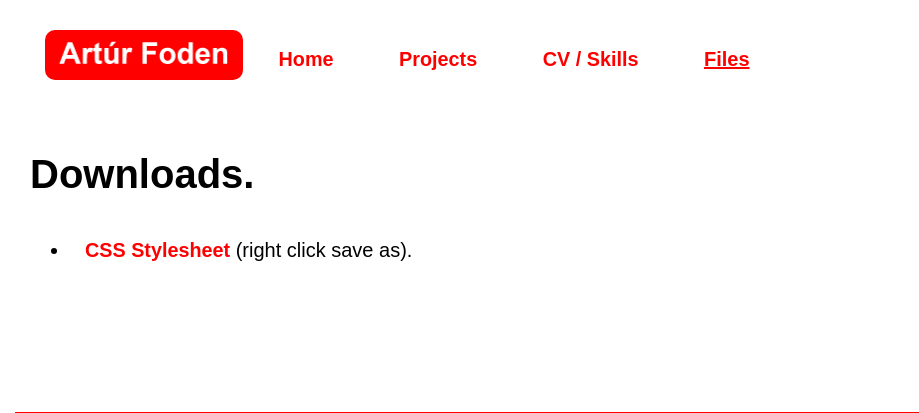
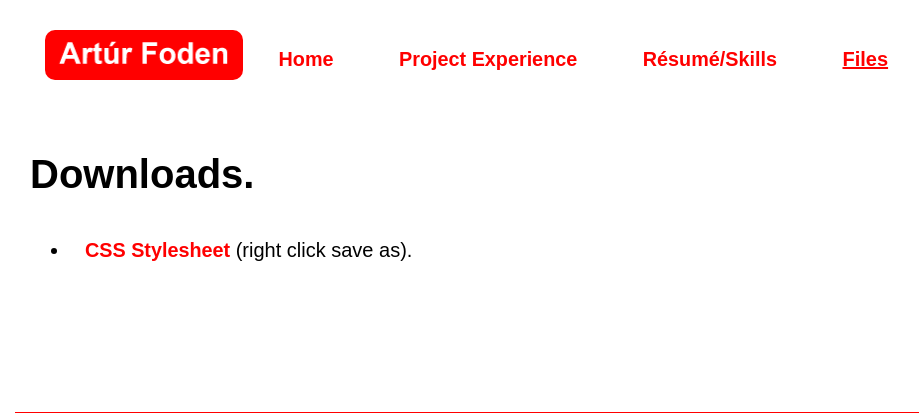
Before and after one commit to Arturius771/wwwarturfodenie, a PHP site: page /files.php in a window 1280 px wide. Shown: the top 413 px of the page, without its empty margins (113-1032 px from the left). Run offline with PHP 8.4, Linux system fonts and the light colour scheme.

Commit message:
added dynamic title

```diff
--- a/head.php
+++ b/head.php
@@ -1,9 +1,22 @@
+<?php
+$activePage = basename($_SERVER['PHP_SELF'], ".php");
+$title = 'Artúr Foden';
+if ($activePage == 'projects'){
+    $title = 'Projects';
+}
+if ($activePage == 'resume'){
+    $title = 'Résumé';
+}
+if ($activePage == 'files'){
+    $title = 'Files';
+}
+?>
 <!DOCTYPE html>
 <html lang="en">
 <head>
     <meta charset="utf-8"/>
     <meta name="author" content="Artúr Foden">
 	<meta name="description" content="Artúr Foden's Personal Website">
-    <title>Artúr Foden</title>
+    <title><?=$title;?></title>
     <link rel="stylesheet" href="styles.css">
 </head>
--- a/index.php
+++ b/index.php
@@ -1,6 +1,6 @@
 <?php include('head.php');?>
+<?php include('navbar.php');?>
 <body>
-<?php include('navbar.php');?>
 <!--Main Content-->
 <div class="main_content">
 	<h1>I make websites.</h1>
--- a/navbar.php
+++ b/navbar.php
@@ -3,7 +3,7 @@
 <div class="navbar">
     <a class="main_image" href="index.php"><img src="files/logo.png" alt="Clickable image that links to homepage"></a>
 	<a class="navbar <?=($activePage == 'index') ? 'active_link':'';?>" href="index.php">Home</a>
-	<a class="navbar <?=($activePage == 'projects') ? 'active_link':'';?>" href="projects.php">Projects</a>
-	<a class="navbar <?=($activePage == 'resume') ? 'active_link':'';?>" href="resume.php">CV / Skills</a>
+	<a class="navbar <?=($activePage == 'projects') ? 'active_link':'';?>" href="projects.php">Project Experience</a>
+	<a class="navbar <?=($activePage == 'resume') ? 'active_link':'';?>" href="resume.php">Résumé/Skills</a>
 	<a class="navbar <?=($activePage == 'files') ? 'active_link':'';?>" href="files.php">Files</a>
 </div>
```
